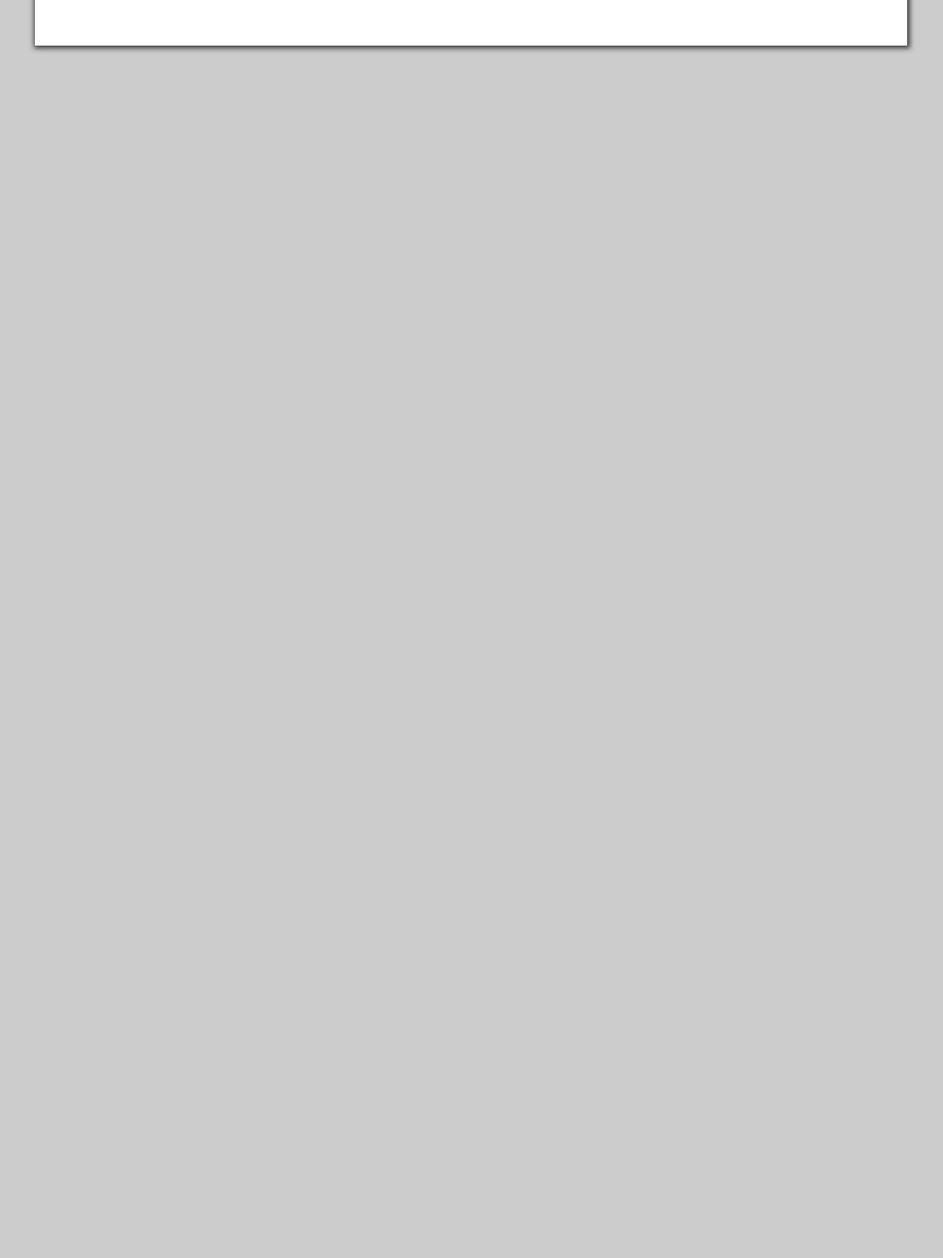
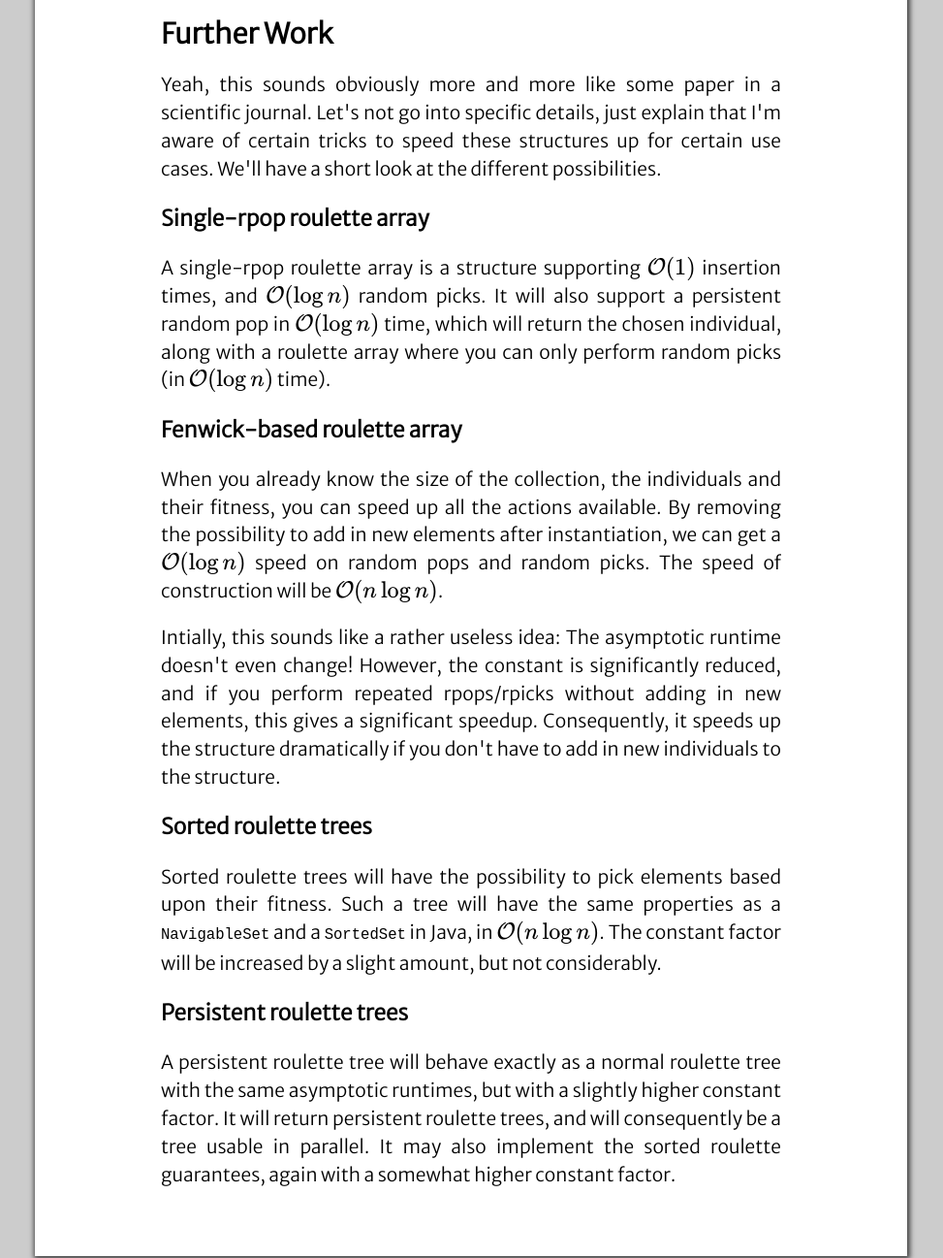
Before and after one commit to hypirion/roulette-tree, a plain HTML site: page index.html in a window 1280 px wide. Shown: the part 2903-4200 px from the top of the page at 97% size, without its empty margins (154-1127 px from the left). Before the commit the page ends 2975 px from the top, so only its background shows below. Drawn offline with nearby package versions, Linux system fonts and the light colour scheme; some packages are replaced by stand-ins of ours.

Commit message:
Further work.

```diff
--- a/index.html
+++ b/index.html
@@ -133,6 +133,45 @@
             <td>\(\mathcal{O}(\log n)\)</td>
           </tr>
         </table>
+
+        <h2>Further Work</h2>
+        <p>Yeah, this sounds obviously more and more like some paper in a
+        scientific journal. Let's not go into specific details, just explain
+        that I'm aware of certain tricks to speed these structures up for
+        certain use cases. We'll have a short look at the different
+        possibilities.</p>
+        <h3>Single-rpop roulette array</h3>
+        <p>A single-rpop roulette array is a structure supporting
+        \(\mathcal{O}(1)\) insertion times, and \(\mathcal{O}(\log n)\) random
+        picks. It will also support a persistent random pop in
+        \(\mathcal{O}(\log n)\) time, which will return the chosen individual,
+        along with a roulette array where you can only perform random picks (in
+        \(\mathcal{O}(\log n)\) time).</p>
+        <h3>Fenwick-based roulette array</h3>
+        <p>When you already know the size of the collection, the individuals
+        and their fitness, you can speed up all the actions available. By
+        removing the possibility to add in new elements after instantiation, we
+        can get a \(\mathcal{O}(\log n)\) speed on random pops and random
+        picks. The speed of construction will be \(\mathcal{O}(n\log n)\).</p>
+        <p>Intially, this sounds like a rather useless idea: The asymptotic
+        runtime doesn't even change! However, the constant is significantly
+        reduced, and if you perform repeated rpops/rpicks without adding in new
+        elements, this gives a significant speedup. Consequently, it speeds up
+        the structure dramatically if you don't have to add in new individuals
+        to the structure.</p>
+        <h3>Sorted roulette trees</h3>
+        <p>Sorted roulette trees will have the possibility to pick elements
+        based upon their fitness. Such a tree will have the same properties as
+        a <code>NavigableSet</code> and a <code>SortedSet</code> in Java, in
+        \(\mathcal{O}(n\log n)\). The constant factor will be increased by a
+        slight amount, but not considerably.</p>
+        <h3>Persistent roulette trees</h3>
+        <p>A persistent roulette tree will behave exactly as a normal roulette
+        tree with the same asymptotic runtimes, but with a slightly higher
+        constant factor. It will return persistent roulette trees, and will
+        consequently be a tree usable in parallel. It may also implement the
+        sorted roulette guarantees, again with a somewhat higher constant
+        factor.</p>
       </div>
     </div>
   </body>
```
